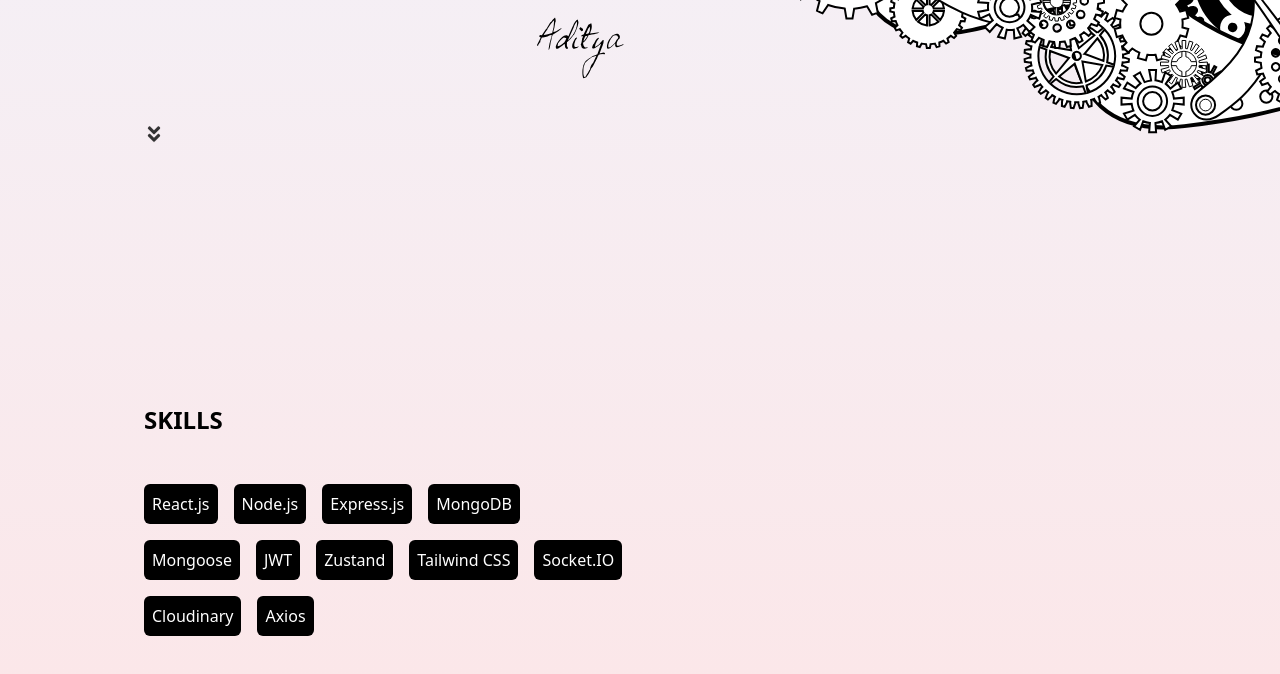
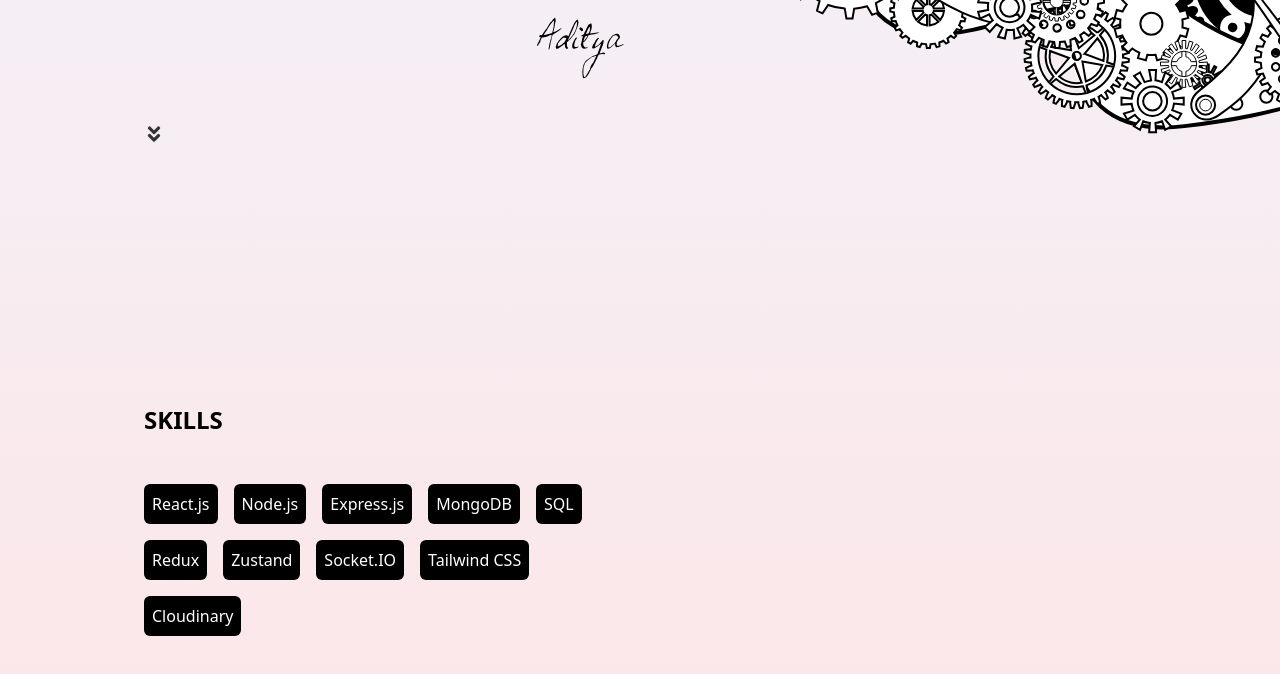
Before and after one commit to Aditya202666/Portfolio, a React (Vite) app: page /about in a window 1280 px wide. Shown: the part 588-1262 px from the top of the page. Built offline with nearby package versions, Linux system fonts and the light colour scheme; no server answers.

Commit message:
Update skills list and modify project gradients for improved visual consistency

```diff
--- a/src/pages/AboutPage.jsx
+++ b/src/pages/AboutPage.jsx
@@ -13,13 +13,12 @@ const skills = [
   "Node.js",
   "Express.js",
   "MongoDB",
-  "Mongoose",
-  "JWT",
+  "SQL",
+  "Redux",
   "Zustand",
+  "Socket.IO",
   "Tailwind CSS",
-  "Socket.IO",
   "Cloudinary",
-  "Axios",
 ];
 const AboutPage = () => {
 
--- a/src/pages/ProjectsPage.jsx
+++ b/src/pages/ProjectsPage.jsx
@@ -21,7 +21,7 @@ const projectList = [
   },
   {
     title: "Mindmesh",
-    gradient: " from-red-100 to-purple-100",
+    gradient: " from-yellow-100 to-purple-100",
     image: mindmesh,
     github: "https://github.com/Aditya202666/Mindmesh-Frontend",
     live: "https://mindmesh-frontend.onrender.com/",
@@ -43,7 +43,7 @@ const projectList = [
   // },
   {
     title: "Portfolio Website",
-    gradient: "from-yellow-100 to-red-100/30",
+    gradient: "from-purple-100 to-red-100/30",
     image: portfolio, // You can replace with a custom screenshot
     github: "https://github.com/Aditya202666/Portfolio", // Replace with your actual GitHub URL
     live: 'https://portfolio-rq9c.onrender.com', // Replace with your actual live site URL
```
